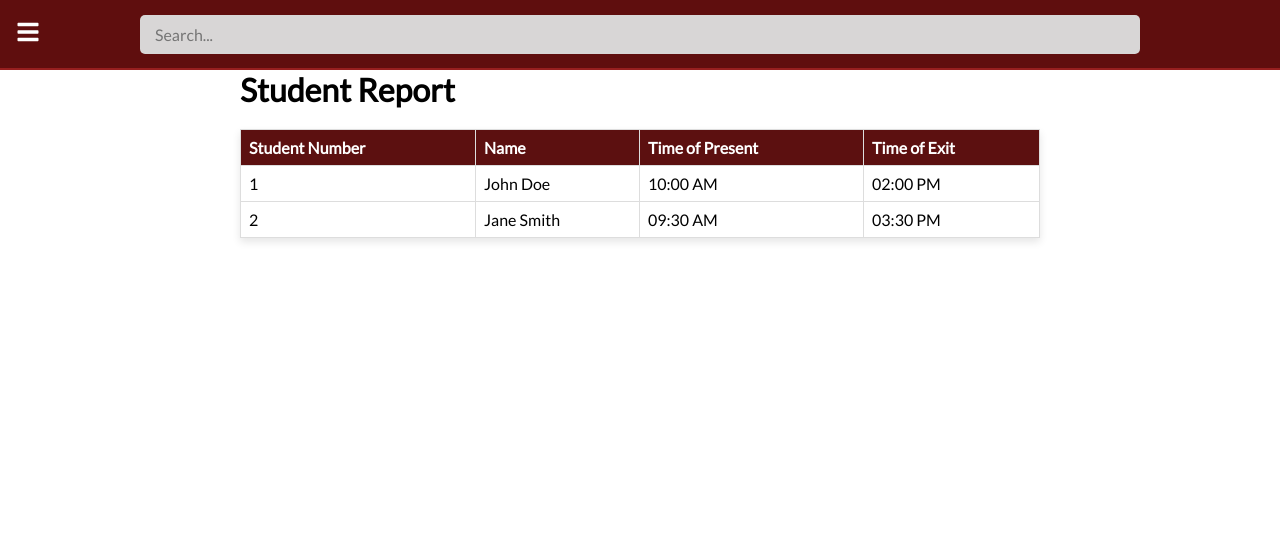
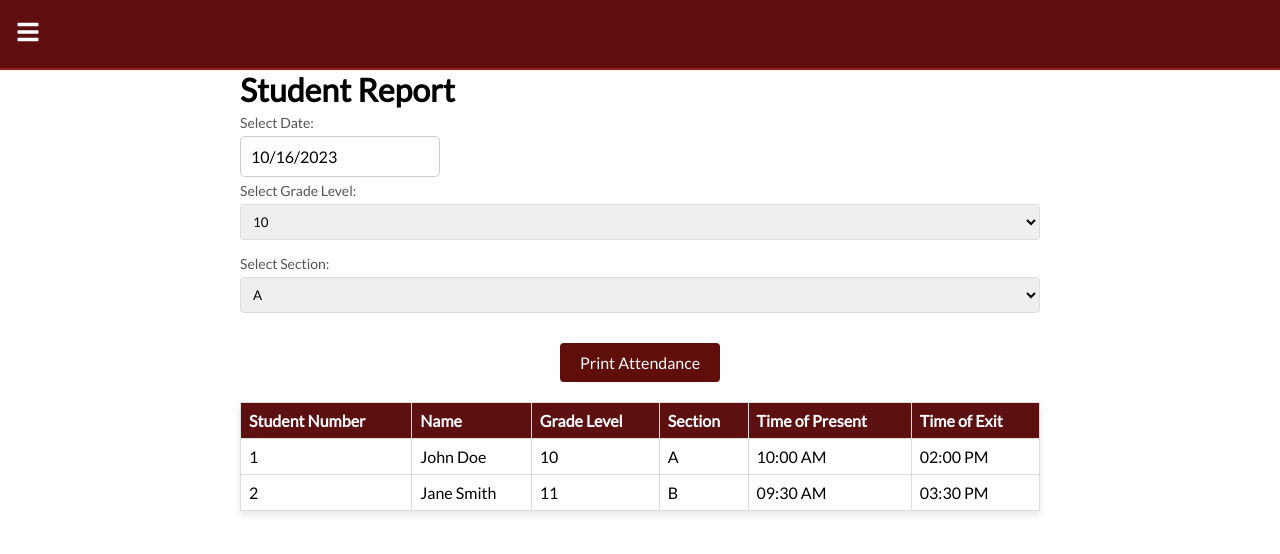
Before and after one commit to MasterBryyy/capstone, a React (Create React App) app in the folder dailylog/: page /report in a window 1280 px wide. Shown: the top 554 px of the page. Built offline with nearby package versions, Linux system fonts and the light colour scheme.

Commit message:
jv house changes

```diff
--- a/dailylog/package.json
+++ b/dailylog/package.json
@@ -10,6 +10,7 @@
     "react": "^18.2.0",
     "react-big-calendar": "^1.8.2",
     "react-confirm-alert": "^3.0.6",
+    "react-datepicker": "^4.21.0",
     "react-dom": "^18.2.0",
     "react-router-dom": "^6.14.2",
     "react-scripts": "5.0.1",
--- a/dailylog/src/App.jsx
+++ b/dailylog/src/App.jsx
@@ -4,8 +4,9 @@ import Home from './pages/Home';
 import { BrowserRouter, Routes, Route, Outlet } from 'react-router-dom';
 import Navbar from './components/navbar';
 import ManageAccount from './pages/ManageAccount';
-import Attendance from './pages/Attendance';
+
 import Report from './pages/Report';
+import ManageAttendance from './pages/ManageAttendance';
 function App() {
   const AppLayout = () => (
     <>
@@ -24,7 +25,7 @@ function App() {
           <Route element={<AppLayout />}>
             <Route path="/home" element={<Home />} />
             <Route path="/manage" element={<ManageAccount />} />
-            <Route path="/attendance" element={<Attendance />} />
+            <Route path="/attendance" element={<ManageAttendance />} />
             <Route path="/report" element={<Report />} />
           </Route>
         </Routes>
--- a/dailylog/src/components/navbar.jsx
+++ b/dailylog/src/components/navbar.jsx
@@ -20,11 +20,7 @@ function Navbar() {
           <Link to="#" className="menu-bars">
             <FaIcons.FaBars onClick={showSidebar} />
           </Link>
-          <div className="search-bar">
-            <input type="search" placeholder="Search..."/>
-            {/* You can add a search icon here, if desired */}
-            {/* <FaIcons.FaSearch /> */}
-          </div>
+
         </div>
         <nav className={sidebar ? "nav-menu active" : "nav-menu"}>
           <ul className="nav-menu-items" onClick={showSidebar}>
--- a/dailylog/src/pages/Attendance.css
+++ b/dailylog/src/pages/Attendance.css
@@ -2,13 +2,19 @@
   max-width: 1000px;
   margin: 0 auto;
   box-shadow: 0 0 10px rgba(0, 0, 0, 0.1);
-  position: relative;
+}
+
+.table-con {
+  display: flex;
+  align-items: center;
+  justify-content: center;
 }
 
 table {
-  width: 100%;
+  width: 80%; /* Adjust the width as needed */
+  margin: 0 auto; /* Center the table horizontally */
   border-collapse: collapse;
-  margin-top: 10px;
+  margin-top: 100px;
   box-shadow: 0 4px 8px rgba(0, 0, 0, 0.1);
 }
 
@@ -28,3 +34,26 @@ input[type="checkbox"] {
   transform: scale(1.5);
   cursor: pointer;
 }
+
+.report-button {
+  padding: 10px 20px;
+  background-color: #5f0e0e;
+  color: white;
+  border: none;
+  border-radius: 4px;
+  cursor: pointer;
+  font-size: 16px;
+  margin-top: 20px;
+  top: 10px;
+  right: 10px;
+
+}
+
+.report-button:hover {
+  background-color: #27ae60;
+}
+.addbtn-con{
+  top: 70px;
+  right: 20px;
+  position: absolute;
+}
--- a/dailylog/src/pages/Attendance.jsx
+++ /dev/null
@@ -1,67 +0,0 @@
-import React, { useState } from 'react';
-import './Attendance.css'; // Import your CSS file
-
-function Attendance() {
-  const [students, setStudents] = useState([
-    { studentNumber: '001', name: 'John Doe', contactNumber: '123-456-7890', present: false, exit: false },
-    { studentNumber: '002', name: 'Jane Doe', contactNumber: '987-654-3210', present: false, exit: false },
-    // Add more students as needed
-  ]);
-
-  const handleToggleAttendance = (index) => {
-    setStudents((prevStudents) => {
-      const updatedStudents = [...prevStudents];
-      updatedStudents[index].present = !updatedStudents[index].present;
-      return updatedStudents;
-    });
-  };
-
-  const handleToggleExit = (index) => {
-    setStudents((prevStudents) => {
-      const updatedStudents = [...prevStudents];
-      updatedStudents[index].exit = !updatedStudents[index].exit;
-      return updatedStudents;
-    });
-  };
-
-  return (
-    <div className="attendance-container">
-      <table>
-        <thead>
-          <tr>
-            <th>Student Number</th>
-            <th>Name</th>
-            <th>Contact Number</th>
-            <th>Present</th>
-            <th>Out</th>
-          </tr>
-        </thead>
-        <tbody>
-          {students.map((student, index) => (
-            <tr key={index}>
-              <td>{student.studentNumber}</td>
-              <td>{student.name}</td>
-              <td>{student.contactNumber}</td>
-              <td>
-                <input
-                  type="checkbox"
-                  checked={student.present}
-                  onChange={() => handleToggleAttendance(index)}
-                />
-              </td>
-              <td>
-                <input
-                  type="checkbox"
-                  checked={student.exit}
-                  onChange={() => handleToggleExit(index)}
-                />
-              </td>
-            </tr>
-          ))}
-        </tbody>
-      </table>
-    </div>
-  );
-}
-
-export default Attendance;
--- /dev/null
+++ b/dailylog/src/pages/ManageAttendance.jsx
@@ -0,0 +1,81 @@
+import React, { useState } from 'react'
+import './Attendance.css'; // Import your CSS file
+function ManageAttendance() {
+    const [students, setStudents] = useState([
+        { studentNumber: '001', name: 'John Doe', contactNumber: '123-456-7890', present: false, exit: false },
+        { studentNumber: '002', name: 'Jane Doe', contactNumber: '987-654-3210', present: false, exit: false },
+        // Add more students as needed
+      ]);
+
+      const handleToggleAttendance = (index) => {
+        setStudents((prevStudents) => {
+          const updatedStudents = [...prevStudents];
+          updatedStudents[index].present = !updatedStudents[index].present;
+          return updatedStudents;
+        });
+      };
+
+      const handleToggleExit = (index) => {
+        setStudents((prevStudents) => {
+          const updatedStudents = [...prevStudents];
+          updatedStudents[index].exit = !updatedStudents[index].exit;
+          return updatedStudents;
+        });
+      };
+
+      const handleReport = () => {
+        // Logic for generating and displaying the report
+        console.log('Generating report...');
+      };
+  return (
+    <div className='main-attendace'>
+        <div className='addbtn-con'>
+            <button className="report-button" onClick={handleReport}>
+                Generate Report
+            </button>
+
+        </div>
+        <div className='table-con'>
+        <table>
+        <thead>
+          <tr>
+            <th>Student Number</th>
+            <th>Name</th>
+            <th>Contact Number</th>
+            <th>Present</th>
+            <th>Out</th>
+          </tr>
+        </thead>
+        <tbody>
+          {students.map((student, index) => (
+            <tr key={index}>
+              <td>{student.studentNumber}</td>
+              <td>{student.name}</td>
+              <td>{student.contactNumber}</td>
+              <td>
+                <input
+                  type="checkbox"
+                  checked={student.present}
+                  onChange={() => handleToggleAttendance(index)}
+                />
+              </td>
+              <td>
+                <input
+                  type="checkbox"
+                  checked={student.exit}
+                  onChange={() => handleToggleExit(index)}
+                />
+              </td>
+            </tr>
+          ))}
+        </tbody>
+      </table>
+
+
+        </div>
+
+    </div>
+  )
+}
+
+export default ManageAttendance
--- a/dailylog/src/pages/Report.css
+++ b/dailylog/src/pages/Report.css
@@ -1,6 +1,40 @@
 .report-container {
   max-width: 800px;
   margin: 0 auto;
+}
+
+.day-buttons {
+  margin-top: 20px;
+}
+
+.day-buttons button {
+  background-color: #3498db;
+  color: white;
+  border: none;
+  padding: 8px 16px;
+  margin-right: 10px;
+  font-size: 14px;
+  cursor: pointer;
+  border-radius: 4px;
+}
+
+.year-selection,
+.section-dropdown {
+  margin-top: 10px;
+}
+
+label {
+  display: block;
+  margin-bottom: 5px;
+}
+
+select {
+  width: 100%;
+  padding: 8px;
+  margin-bottom: 10px;
+  border: 1px solid #ddd;
+  border-radius: 4px;
+  box-sizing: border-box;
 }
 
 .report-table {
@@ -18,4 +52,32 @@
 
 .report-table th {
   background-color: #5c1010;
+  color: white;
 }
+/* ... (previous styles) */
+
+.button-container {
+  margin-top: 20px;
+  text-align: center;
+}
+
+.print-button {
+  padding: 10px 20px;
+  background-color: #5f0e0b;
+  color: white;
+  border: none;
+  border-radius: 4px;
+  cursor: pointer;
+  font-size: 16px;
+}
+
+.print-button:hover {
+  background-color: #27ae60;
+}
+/* Hide the button when printing */
+@media print {
+  .button-container {
+    display: none;
+  }
+}
+/* ... (remaining styles) */
--- a/dailylog/src/pages/Report.jsx
+++ b/dailylog/src/pages/Report.jsx
@@ -1,21 +1,76 @@
 import React, { useState } from 'react';
+import DatePicker from 'react-datepicker';
+import 'react-datepicker/dist/react-datepicker.css';
 import './Report.css';
 
 const Report = () => {
   const [students, setStudents] = useState([
-    { id: 1, name: 'John Doe', presentTime: '10:00 AM', exitTime: '02:00 PM' },
-    { id: 2, name: 'Jane Smith', presentTime: '09:30 AM', exitTime: '03:30 PM' },
+    { id: 1, name: 'John Doe', presentTime: '10:00 AM', exitTime: '02:00 PM', gradeLevel: '10', section: 'A' },
+    { id: 2, name: 'Jane Smith', presentTime: '09:30 AM', exitTime: '03:30 PM', gradeLevel: '11', section: 'B' },
     // Add more students as needed
   ]);
+
+  const [selectedDate, setSelectedDate] = useState(new Date());
+  const [selectedGradeLevel, setSelectedGradeLevel] = useState('10');
+  const [selectedSection, setSelectedSection] = useState('A');
+
+  const handleDateChange = (date) => {
+    setSelectedDate(date);
+    // Add logic to update calendar based on the selected date
+  };
+
+  const handleGradeLevelChange = (e) => {
+    setSelectedGradeLevel(e.target.value);
+    // Add logic to update calendar based on the selected grade level
+  };
+
+  const handleSectionChange = (e) => {
+    setSelectedSection(e.target.value);
+    // Add logic to update calendar based on the selected section
+  };
+
+  const handlePrint = () => {
+    // Add logic to print the attendance for the specific date, grade level, and section
+    window.print();
+  };
 
   return (
     <div className="report-container">
       <h1>Student Report</h1>
+
+      <div className="filter-container">
+        <label>Select Date:</label>
+        <DatePicker selected={selectedDate} onChange={handleDateChange} />
+
+        <label>Select Grade Level:</label>
+        <select value={selectedGradeLevel} onChange={handleGradeLevelChange}>
+          <option value="10">10</option>
+          <option value="11">11</option>
+          {/* Add more grade levels as needed */}
+        </select>
+
+        <label>Select Section:</label>
+        <select value={selectedSection} onChange={handleSectionChange}>
+          <option value="A">A</option>
+          <option value="B">B</option>
+          <option value="BSIT 41A">BSIT 41A</option>
+          {/* Add more sections as needed */}
+        </select>
+      </div>
+
+      <div className="button-container">
+        <button className="print-button" onClick={handlePrint}>
+          Print Attendance
+        </button>
+      </div>
+
       <table className="report-table">
         <thead>
           <tr>
             <th>Student Number</th>
             <th>Name</th>
+            <th>Grade Level</th>
+            <th>Section</th>
             <th>Time of Present</th>
             <th>Time of Exit</th>
           </tr>
@@ -25,6 +80,8 @@ const Report = () => {
             <tr key={student.id}>
               <td>{student.id}</td>
               <td>{student.name}</td>
+              <td>{student.gradeLevel}</td>
+              <td>{student.section}</td>
               <td>{student.presentTime}</td>
               <td>{student.exitTime}</td>
             </tr>
```
Also changed, not shown: 1 other file (tests, documents, lock files or other folders). Lines whose indentation alone changed are shown as unchanged.
